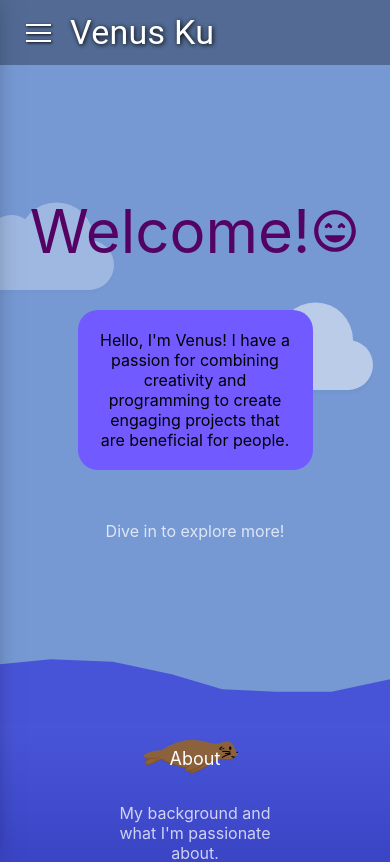
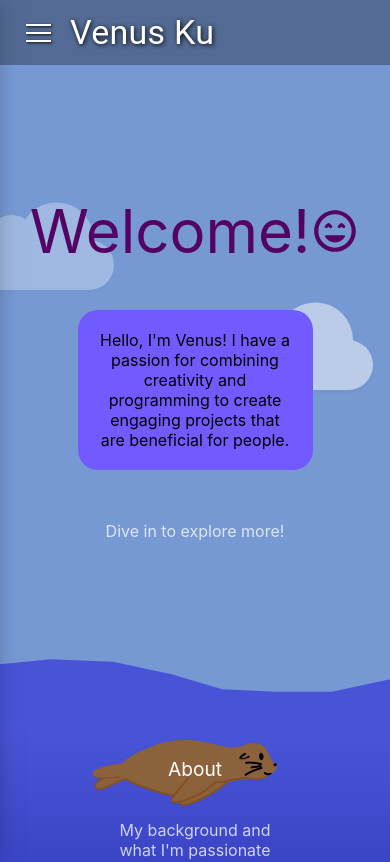
Before and after one commit to venuswku/venuswku.github.io, a React (Create React App) app: page / in a window 390 px wide. Shown: the top 862 px of the page. Built offline with nearby package versions, Linux system fonts and the light colour scheme.

Commit message:
made sea lion on home page responsive

```diff
--- a/src/Pages/Home/Home.css
+++ b/src/Pages/Home/Home.css
@@ -257,6 +257,14 @@
     z-index: 1;
 }
 
+/* when display screen is less than or equal to 1024 pixels wide */
+@media (max-width: 1024px) {
+    .about-name {
+        margin-top: -4.5%;
+        margin-bottom: 5%;
+    }
+}
+
 /* when display screen is less than or equal to 768 pixels wide */
 @media (max-width: 768px) {
     .cloud {
@@ -283,12 +291,20 @@
         margin-top: -17%;
     }
 
-    .section-name {
-        font-size: large;
+    .sea-lion-body {
+        width: 30%;
+        height: 30%;
     }
+    .sea-lion-tail {
+        width: 7%;
+        height: 7%;
+        margin-top: -8.8%;
+        margin-left: -33%;
+    }
+
     .about-name {
-        margin-top: -4.4%;
-        margin-bottom: 4.6%;
+        margin-top: -5.8%;
+        margin-bottom: 7%;
     }
     .section-description {
         font-size: medium;
@@ -303,6 +319,22 @@
     }
     .intro-content {
         margin: 3% 0 13%;
+    }
+
+    .sea-lion-body {
+        width: 40%;
+        height: 40%;
+    }
+    .sea-lion-tail {
+        width: 9%;
+        height: 9%;
+        margin-top: -11%;
+        margin-left: -44.5%;
+    }
+
+    .about-name {
+        margin-top: -8.5%;
+        margin-bottom: 6%;
     }
 }
 
```
